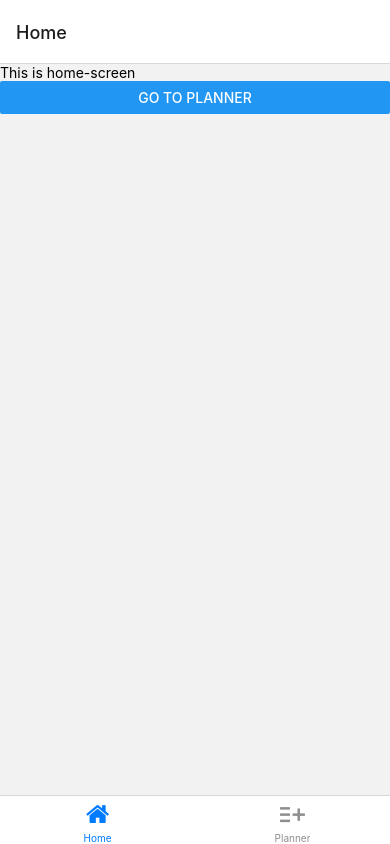
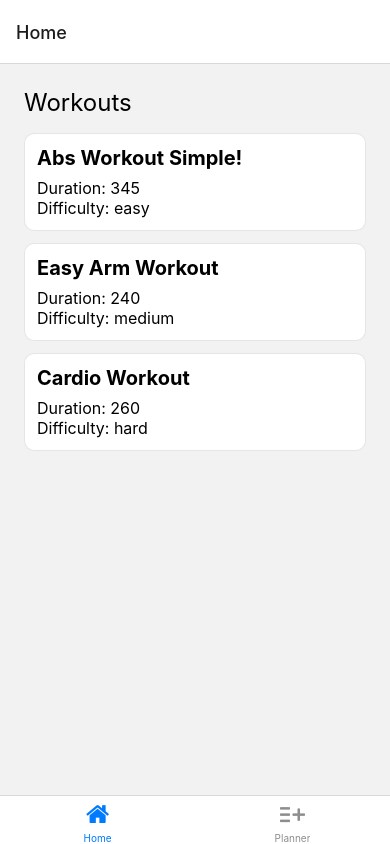
Before and after one commit to ikadgzl/react-native-workout-app, a React Native app: screen /Home in a window 390 px wide. Built offline with nearby package versions, Linux system fonts and the light colour scheme.

Commit message:
implemented listing workout items on the home screen and stylings

```diff
--- /dev/null
+++ b/components/WorkoutItem.tsx
@@ -0,0 +1,37 @@
+import { StyleSheet, Text, View } from 'react-native';
+import { Workout } from '../types/data';
+
+export default function WorkoutItem({ item }: { item: Workout }) {
+  return (
+    <View style={styles.container}>
+      <Text style={styles.name}>{item.name}</Text>
+      <Text style={styles.duration}>Duration: {item.duration}</Text>
+      <Text style={styles.difficulty}>Difficulty: {item.difficulty}</Text>
+    </View>
+  );
+}
+
+const styles = StyleSheet.create({
+  container: {
+    borderRadius: 10,
+    borderColor: 'rgba(0,0,0,0.1)',
+    borderWidth: 1,
+    padding: 12,
+    marginBottom: 12,
+    backgroundColor: '#FFF'
+  },
+
+  name: {
+    fontSize: 20,
+    fontWeight: 'bold',
+    marginBottom: 8
+  },
+
+  duration: {
+    fontSize: 16
+  },
+
+  difficulty: {
+    fontSize: 16
+  }
+});
--- /dev/null
+++ b/data.json
@@ -0,0 +1,111 @@
+[
+  {
+    "slug": "abs-workout-simple-12321312",
+    "name": "Abs Workout Simple!",
+    "duration": 345,
+    "difficulty": "easy",
+    "sequence": [
+      {
+        "slug": "pushups-213213712",
+        "name": "Pushups",
+        "type": "exercise",
+        "reps": 15,
+        "duration": 60
+      },
+      {
+        "slug": "break-12313123",
+        "name": "Break",
+        "type": "break",
+        "duration": 15
+      },
+      {
+        "slug": "lower-back-stretch-23123421",
+        "name": "Lower back stretch",
+        "type": "stretch",
+        "duration": 120
+      },
+      {
+        "slug": "pull-up-12308277",
+        "name": "Pull Up",
+        "type": "exercise",
+        "reps": 10,
+        "duration": 60
+      },
+      {
+        "slug": "break-123213798",
+        "name": "Breath",
+        "type": "break",
+        "duration": 30
+      },
+      {
+        "slug": "squats-971236798",
+        "name": "Squats",
+        "type": "exercise",
+        "reps": 30,
+        "duration": 60
+      }
+    ]
+  },
+  {
+    "slug": "easy-arm-workout-12317278",
+    "name": "Easy Arm Workout",
+    "duration": 240,
+    "difficulty": "medium",
+    "sequence": [
+      {
+        "slug": "pushups-4876812",
+        "name": "Pushups",
+        "type": "exercise",
+        "reps": 15,
+        "duration": 60
+      },
+      {
+        "slug": "lower-back-stretch-12478712",
+        "name": "Lower back stretch",
+        "type": "stretch",
+        "duration": 120
+      },
+      {
+        "slug": "pull-ups-123214221",
+        "name": "Pull Ups",
+        "type": "exercise",
+        "reps": 10,
+        "duration": 60
+      }
+    ]
+  },
+  {
+    "slug": "cardio-workout-1231283",
+    "name": "Cardio Workout",
+    "duration": 260,
+    "difficulty": "hard",
+    "sequence": [
+      {
+        "slug": "jumping-jacks-1237191",
+        "name": "Jumping Jacks",
+        "type": "exercise",
+        "reps": 100,
+        "duration": 120
+      },
+      {
+        "slug": "breath-1212337191",
+        "name": "Breath",
+        "type": "break",
+        "duration": 10
+      },
+      {
+        "slug": "jumping-jacks-12323214",
+        "name": "Jumping Jacks",
+        "type": "exercise",
+        "reps": 100,
+        "duration": 120
+      },
+      {
+        "slug": "breath-2142123212",
+        "name": "Breath",
+        "type": "break",
+        "duration": 10
+      }
+    ]
+  }
+]
--- a/screens/HomeScreen.tsx
+++ b/screens/HomeScreen.tsx
@@ -1,11 +1,25 @@
 import { NativeStackHeaderProps } from '@react-navigation/native-stack';
-import { Button, Text, View } from 'react-native';
+import { FlatList, StyleSheet, Text, View } from 'react-native';
+import data from '../data.json';
+import { Workout } from '../types/data';
+import WorkoutItem from '../components/WorkoutItem';
 
 export default function HomeScreen({ navigation }: NativeStackHeaderProps) {
   return (
-    <View>
-      <Text>This is home-screen</Text>
-      <Button title='Go to planner' onPress={() => navigation.navigate('Planner')} />
+    <View style={styles.container}>
+      <Text style={styles.header}>Workouts</Text>
+      <FlatList data={data as Workout[]} renderItem={WorkoutItem} keyExtractor={(item) => item.slug} />
     </View>
   );
 }
+
+const styles = StyleSheet.create({
+  container: {
+    padding: 24
+  },
+
+  header: {
+    marginBottom: 16,
+    fontSize: 24
+  }
+});
--- /dev/null
+++ b/types/data.ts
@@ -0,0 +1,27 @@
+export enum Difficulty {
+  EASY = 'easy',
+  MEDIUM = 'medium',
+  HARD = 'hard'
+}
+
+export enum SequenceType {
+  EXERCISE = 'exercise',
+  BREAK = 'break',
+  STRETCH = 'stretch'
+}
+
+export interface SequenceItem {
+  slug: string;
+  name: string;
+  type: SequenceType;
+  duration: number;
+  reps?: number;
+}
+
+export interface Workout {
+  slug: string;
+  name: string;
+  duration: number;
+  difficulty: Difficulty;
+  sequence: SequenceItem[];
+}
```
